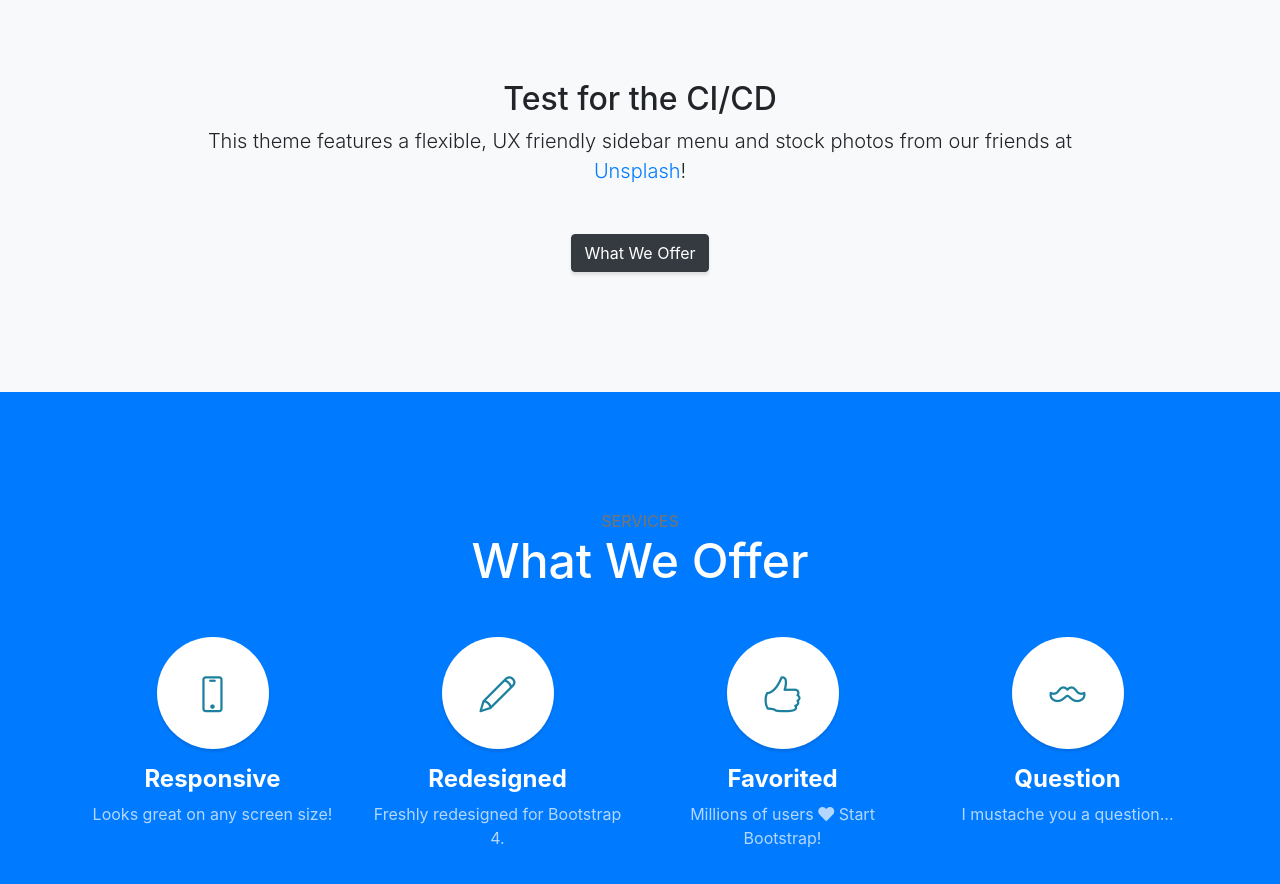
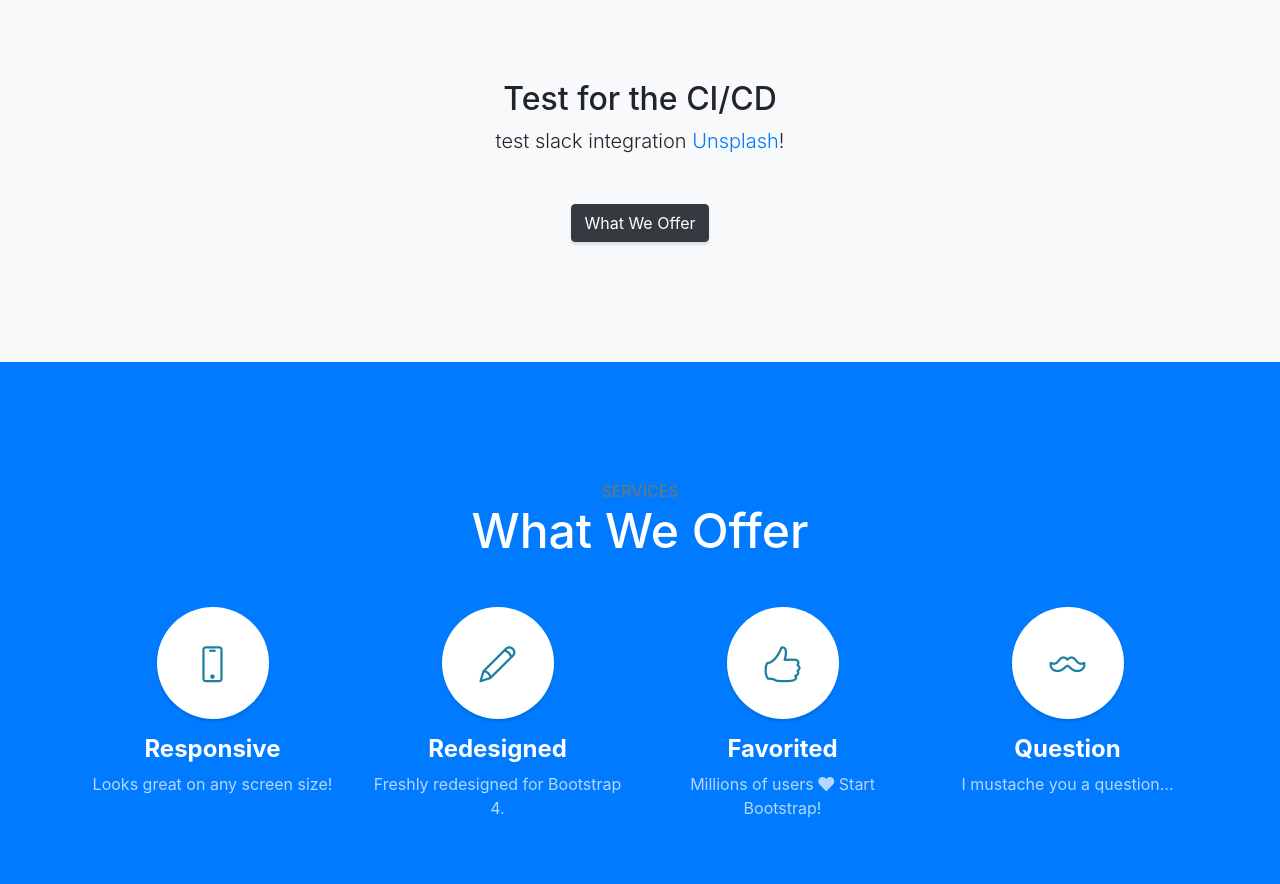
Before and after one commit to tiagralee/personal-website, a website with bundled scripts: page index.html in a window 1280 px wide. Shown: the part 840-1724 px from the top of the page. Built offline with nearby package versions, Linux system fonts and the light colour scheme.

Commit message:
test slack

```diff
--- a/index.html
+++ b/index.html
@@ -70,7 +70,7 @@
         <div class="row">
           <div class="col-lg-10 mx-auto">
             <h2>Test for the CI/CD</h2>
-            <p class="lead mb-5">This theme features a flexible, UX friendly sidebar menu and stock photos from our friends at
+            <p class="lead mb-5">test slack integration
               <a href="https://unsplash.com/">Unsplash</a>!</p>
             <a class="btn btn-dark btn-xl js-scroll-trigger" href="#services">What We Offer</a>
           </div>
```
